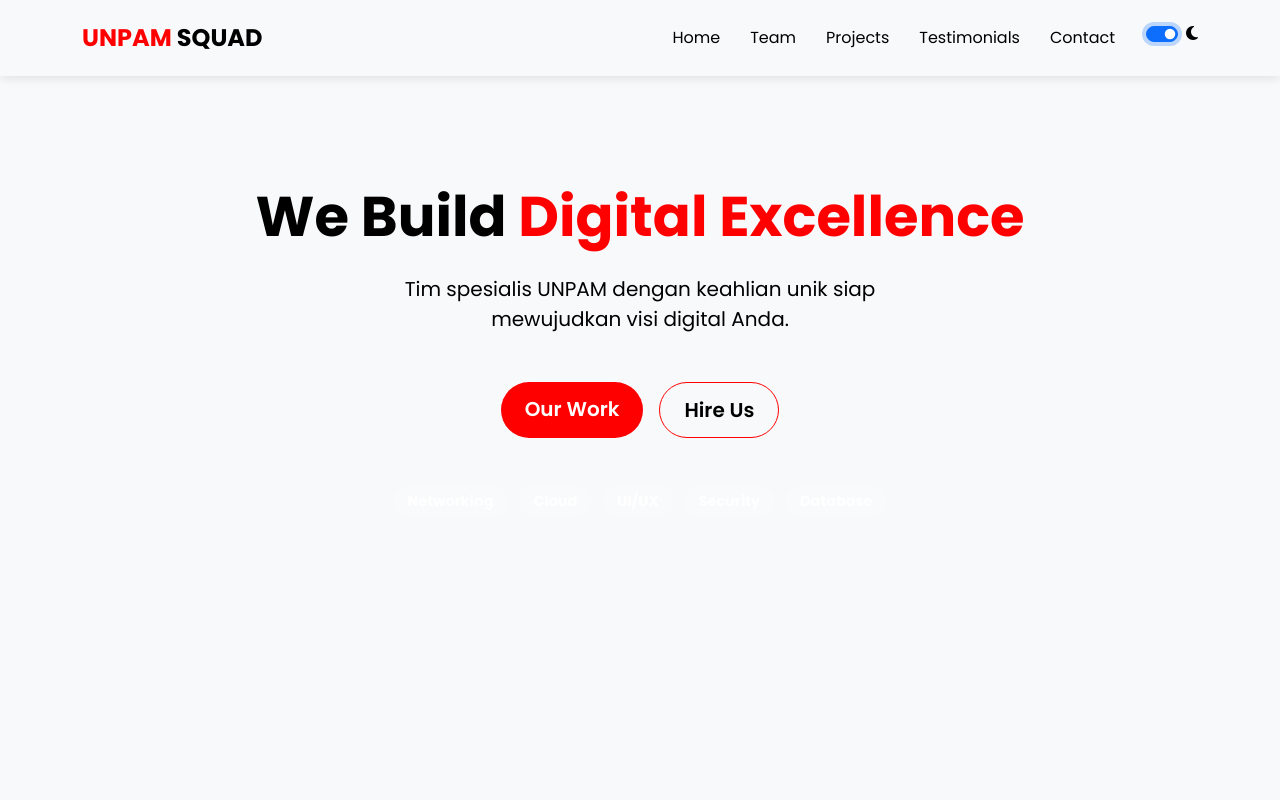
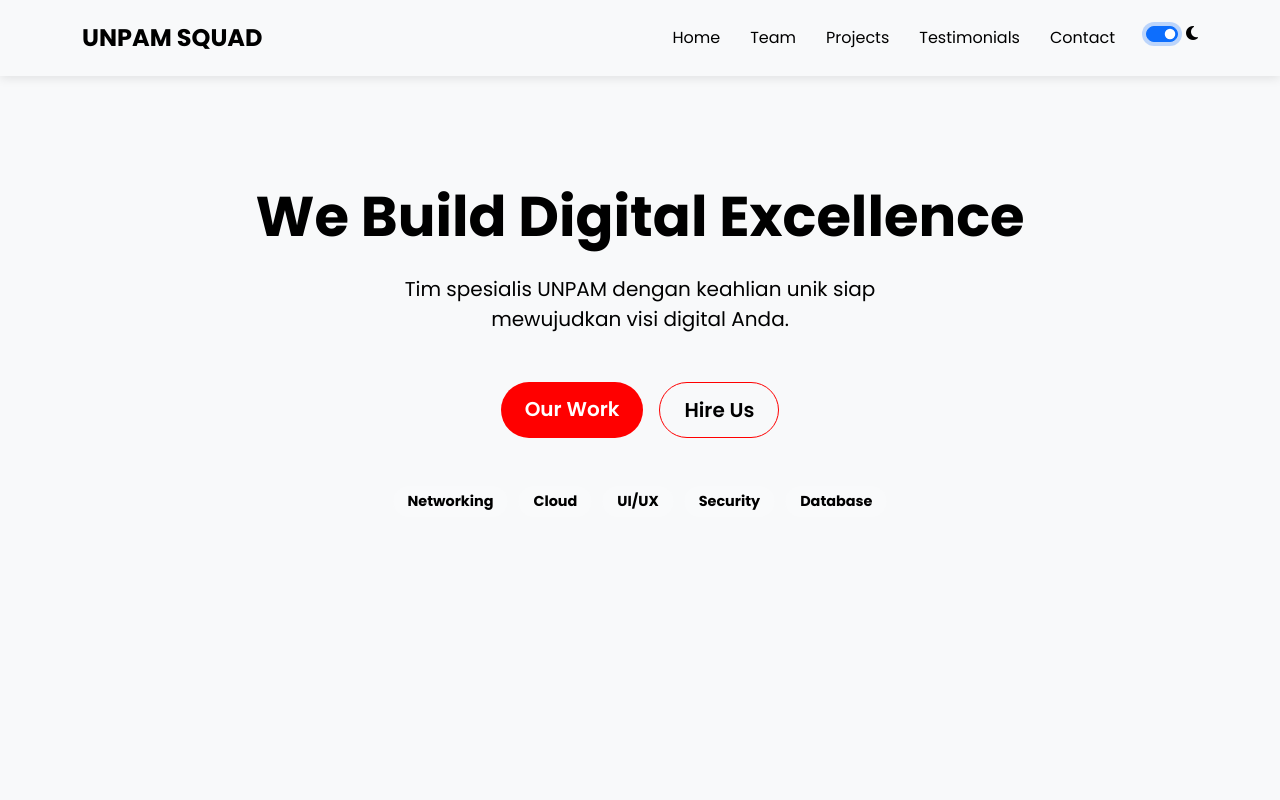
Before and after one commit to DylanChaniago/portofolio-team-v2, a plain HTML site: page index.html in a window 1280 px wide. Both pictures are taken after a click on the checkbox 1162 px from the left and 34 px from the top of the page. Shown: the top 800 px of the page. Drawn offline with nearby package versions, Linux system fonts and the light colour scheme.

Commit message:
fix: improve text visibility in light mode

```diff
--- a/style.css
+++ b/style.css
@@ -511,3 +511,24 @@ html {
 .light-theme .form-check-label i {
     color: var(--dark) !important;
 }
+
+/* ============== */
+/* FIX LIGHT MODE */
+/* ============== */
+
+.light-theme .card-title,
+.light-theme .card-text,
+.light-theme .section-header,
+.light-theme .card-body,
+.light-theme .card-footer,
+.light-theme h1,
+.light-theme h2,
+.light-theme h3,
+.light-theme h4,
+.light-theme h5,
+.light-theme h6,
+.light-theme p,
+.light-theme span,
+.light-theme .badge {
+    color: var(--dark) !important;
+}
```
